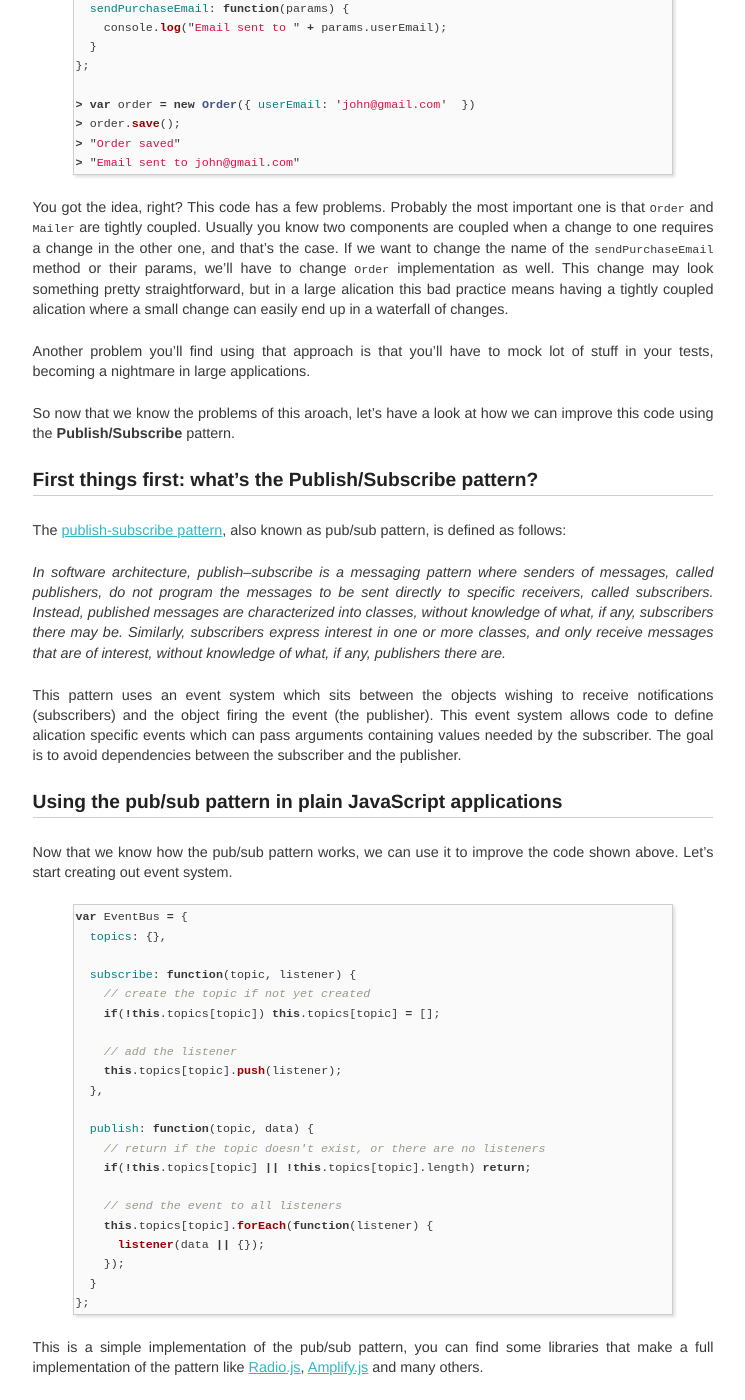
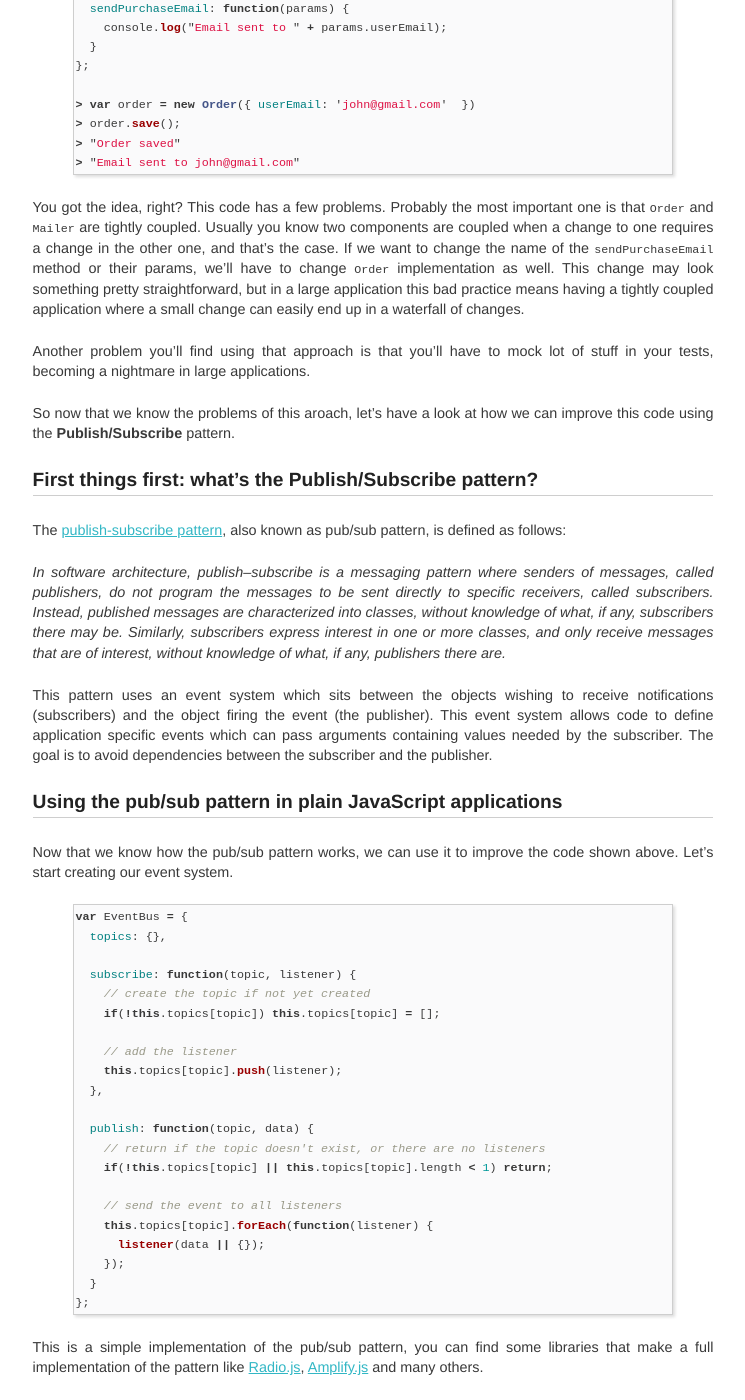
Before and after one commit to HouseTrip/housetrip.github.com, a Jekyll site: the page built from _posts/2014-09-10-decoupling-javascript-apps-using-pub-sub-pattern.md, in a window 1280 px wide and 1400 px high, scrolled down 1046 px. Shown: the whole window, without its empty margins (267-1012 px from the left). Built offline with Jekyll 4.4.1, drawn with Linux system fonts in a browser that asks for light colours; comment, search, counter and statistics services are not loaded.

Commit message:
more typos

```diff
--- a/_posts/2014-09-10-decoupling-javascript-apps-using-pub-sub-pattern.md
+++ b/_posts/2014-09-10-decoupling-javascript-apps-using-pub-sub-pattern.md
@@ -64,8 +64,8 @@ you know two components are coupled when a change to one requires a change in
 the other one, and that's the case. If we want to change the name of the
 `sendPurchaseEmail` method or their params, we'll have to change `Order`
 implementation as well. This change may look something pretty straightforward,
-but in a large alication this bad practice means having a tightly coupled
-alication where a small change can easily end up in a waterfall of changes.
+but in a large application this bad practice means having a tightly coupled
+application where a small change can easily end up in a waterfall of changes.
 
 Another problem you'll find using that approach is that you'll have to mock lot
 of stuff in your tests, becoming a nightmare in large applications.
@@ -86,13 +86,13 @@ any, publishers there are._
 
 This pattern uses an event system which sits between the objects wishing to
 receive notifications (subscribers) and the object firing the event (the
-publisher). This event system allows code to define alication specific events
+publisher). This event system allows code to define application specific events
 which can pass arguments containing values needed by the subscriber. The goal
 is to avoid dependencies between the subscriber and the publisher.
 
 ## Using the pub/sub pattern in plain JavaScript applications
 Now that we know how the pub/sub pattern works, we can use it to improve the
-code shown above. Let's start creating out event system.
+code shown above. Let's start creating our event system.
 
 {% highlight js %}
 var EventBus = {
@@ -108,7 +108,7 @@ var EventBus = {
 
   publish: function(topic, data) {
     // return if the topic doesn't exist, or there are no listeners
-    if(!this.topics[topic] || !this.topics[topic].length) return;
+    if(!this.topics[topic] || this.topics[topic].length < 1) return;
 
     // send the event to all listeners
     this.topics[topic].forEach(function(listener) {
```
